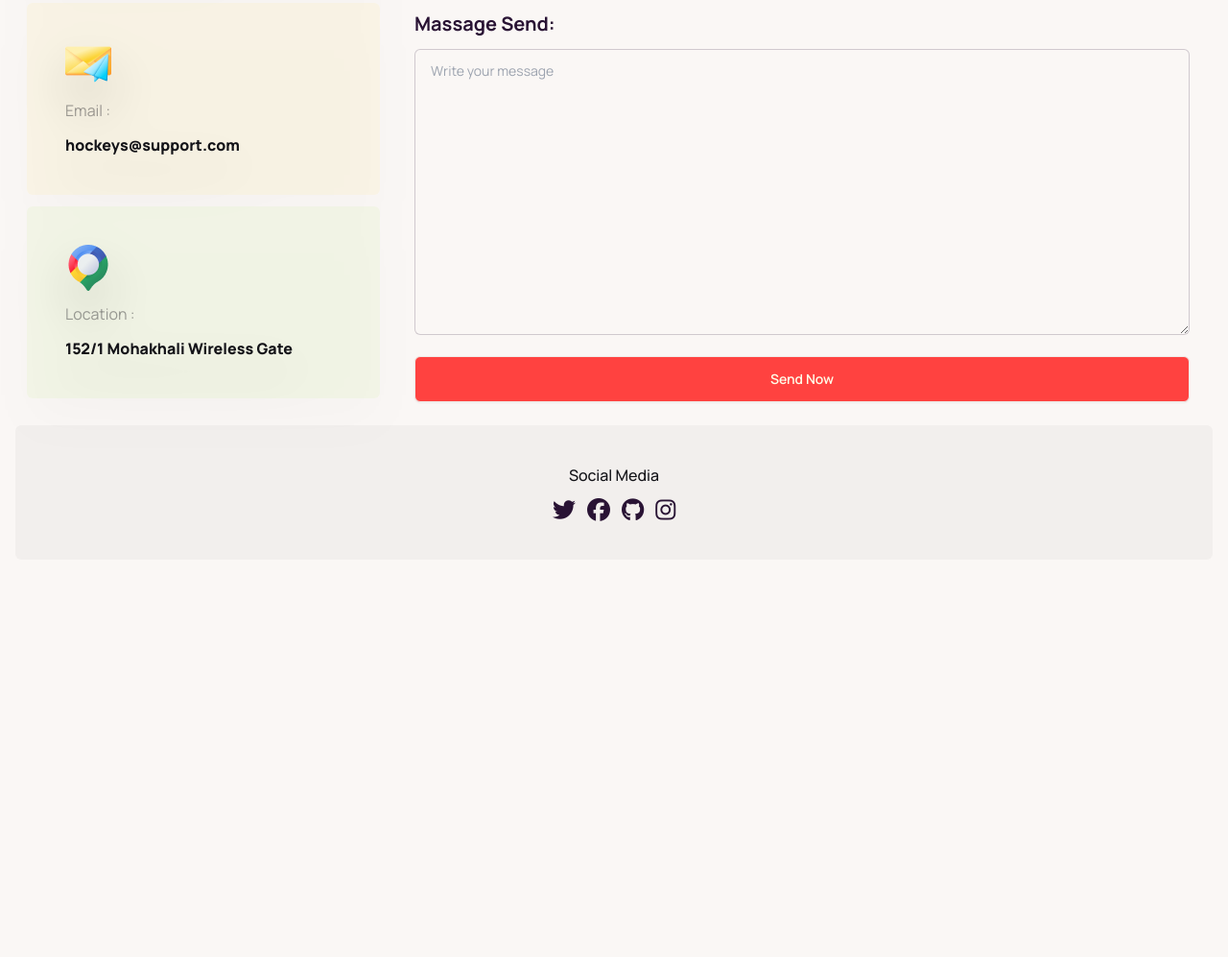
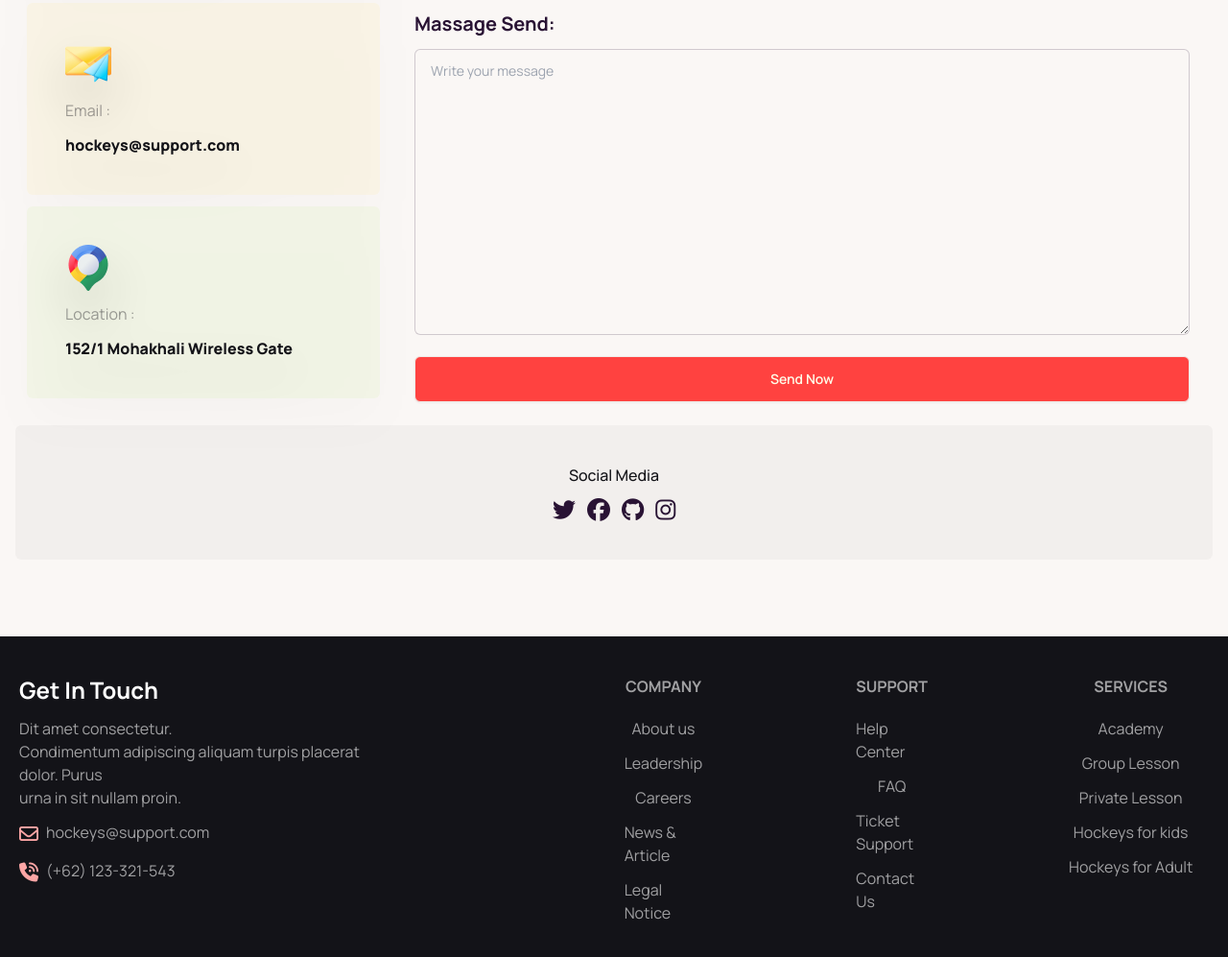
Before and after one commit to anikmondol/Hockey-s-Club-with-tailwind-and-daisy, a plain HTML site: page index.html in a window 1280 px wide. Shown: the part 5007-6004 px from the top of the page at 96% size. Before the commit the page ends 5670 px from the top, so only its background shows below. Drawn offline with nearby package versions, Linux system fonts and the light colour scheme.

Commit message:
my 3rd Assignment done. and i fell veray happy now

```diff
--- a/index.html
+++ b/index.html
@@ -542,7 +542,7 @@
             </div>
             <div class="grid grid-cols-1 lg:grid-cols-3 gap-6">
                 <div>
-                    <div class="space-y-3 drop-shadow-2xl sm:px-3 grid grid-cols-1 md:grid-cols-2 lg:grid-cols-1">
+                    <div class="space-y-3 drop-shadow-2xl sm:px-3 grid grid-cols-1">
                         <div class="flex flex-col justify-start space-y-3 bg-[#BCED6D1A] px-10 py-10 rounded-md">
                             <div class="">
                                 <img src="./Images/Group 1171275317.png" alt="">
@@ -626,7 +626,48 @@
 
 
     </main>
-    <footer></footer>
+    <footer class="bg-[#131318] py-5 md:py-10">
+        <div class="container mx-auto grid grid-cols-1 md:grid-cols-3 lg:space-x-56">
+            <aside class="text-center space-y-3 md:text-start items-center space-x-5">
+                <h4 class="text-2xl text-[#FFF] font-bold md:pl-5">Get In Touch</h4>
+                <p class="text-[#FFFFFF99] pr-4">Dit amet consectetur. <br>Condimentum adipiscing aliquam turpis placerat dolor. Purus <br> urna in
+                    sit nullam proin. </p>
+                <div class="flex gap-2 justify-center items-center md:justify-start md:items-start">
+                    <i class="fa-regular fa-envelope text-xl text-red-300"></i>
+                    <p class="text-[#FFFFFF99]">hockeys@support.com</p>
+                </div>
+                <div class="flex gap-2 justify-center items-center md:justify-start md:items-start">
+                    <i class="fa-solid fa-phone-volume text-xl text-red-300"></i>
+                    <p class="text-[#FFFFFF99]">(+62) 123-321-543</p>
+                </div>
+            </aside>
+            <div class=" flex gap-8 mx-auto lg:gap-x-40 my-10 md:my-0">
+                <nav class="flex flex-col space-y-3 items-center">
+                    <h6 class="footer-title text-[#FFF]">Company</h6>
+                    <a class="link link-hover text-[#FFFFFF99]">About us</a>
+                    <a class="link link-hover text-[#FFFFFF99]">Leadership</a>
+                    <a class="link link-hover text-[#FFFFFF99]">Careers</a>
+                    <a class="link link-hover text-[#FFFFFF99]">News & Article</a>
+                    <a class="link link-hover text-[#FFFFFF99]">Legal Notice </a>
+                </nav>
+                <nav class="flex flex-col space-y-3 items-center">
+                    <h6 class="footer-title text-[#FFF]">Support</h6>
+                    <a class="link link-hover text-[#FFFFFF99]">Help Center</a>
+                    <a class="link link-hover text-[#FFFFFF99]">FAQ</a>
+                    <a class="link link-hover text-[#FFFFFF99]">Ticket Support</a>
+                    <a class="link link-hover text-[#FFFFFF99]">Contact Us </a>
+                </nav>
+            </div>
+            <nav class="flex flex-col space-y-3 items-center">
+                <h6 class="footer-title text-[#FFF]">Services</h6>
+                <a class="link link-hover text-[#FFFFFF99]">Academy</a>
+                <a class="link link-hover text-[#FFFFFF99]">Group Lesson</a>
+                <a class="link link-hover text-[#FFFFFF99]">Private Lesson</a>
+                <a class="link link-hover text-[#FFFFFF99]">Hockeys for kids</a>
+                <a class="link link-hover text-[#FFFFFF99]">Hockeys for Adult</a>
+            </nav>
+        </div>
+    </footer>
 </body>
 
 </html>
```
